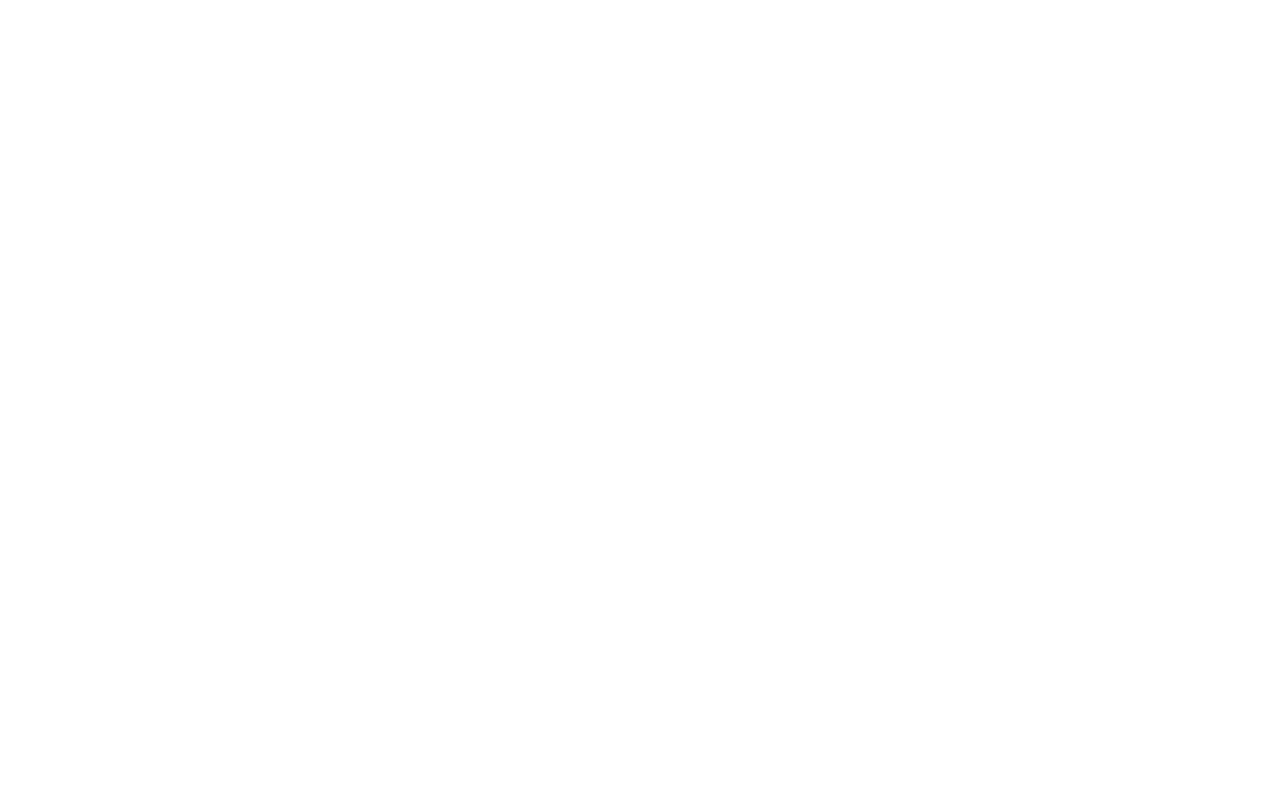
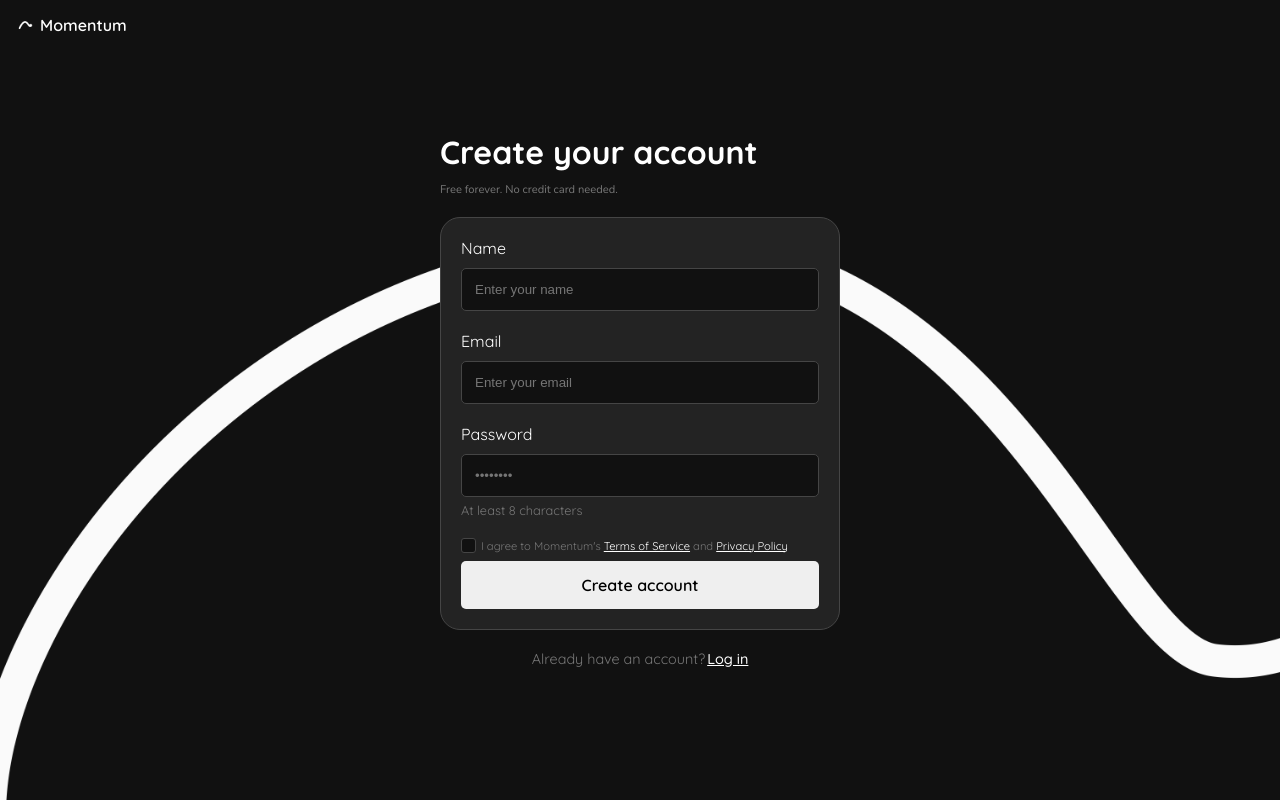
Before and after one commit to viewsouvannasy-cmd/Momentum-code, a React (Vite) app in the folder frontend/: page /sign in a window 1280 px wide. Before the commit this address had no page. Built offline with nearby package versions, Linux system fonts and the light colour scheme.

Commit message:
make a sign up page

```diff
--- a/frontend/src/App.tsx
+++ b/frontend/src/App.tsx
@@ -1,10 +1,12 @@
 import { Routes, Route } from "react-router";
-import { LoginPage } from "./page/loginPage/LoginPage";
+import { LoginPage } from "./page/authPage/LoginPage";
+import { SignupPage } from "./page/authPage/SignupPage";
 
 function App() {
   return (
     <Routes>
       <Route path="/login" element={<LoginPage />} />
+      <Route path="/sign" element={<SignupPage />} />
     </Routes>
   );
 }
--- a/frontend/src/index.css
+++ b/frontend/src/index.css
@@ -11,6 +11,7 @@
   --card-color: #232323;
   --border-card-color: #454545;
   --main-opponent-color: #fafafa;
+  --border-opponent-color: #cccccc;
 }
 
 body {
--- a/frontend/src/page/loginPage/LoginPage.tsx
+++ b/frontend/src/page/authPage/LoginPage.tsx
@@ -1,5 +1,5 @@
 import { Link } from "react-router";
-import "./LoginPage.css";
+import "./authPage.css";
 
 export function LoginPage() {
   return (
@@ -13,14 +13,14 @@
           </div>
           <form>
             <label>Name</label>
-            <input type="text" required placeholder="Your name" />
+            <input type="text" placeholder="Your name" required />
             <label>Password</label>
-            <input type="text" required placeholder="••••••••" />
+            <input type="text" placeholder="••••••••" required />
             <button type="submit">Log in</button>
           </form>
           <p>
             Don't have an account?
-            <Link to="" className="link-to-sign-up">
+            <Link to="/sign" className="link-to-sign-up-login">
               Sign up
             </Link>
           </p>
--- /dev/null
+++ b/frontend/src/page/authPage/SignupPage.tsx
@@ -0,0 +1,62 @@
+import { useState } from "react";
+import { Link } from "react-router";
+import "./authPage.css";
+
+export function SignupPage() {
+  const [isCheck, setIsCheck] = useState(false);
+
+  function handleIsCheck() {
+    setIsCheck(isCheck ? false : true);
+  }
+
+  return (
+    <div className="container-background-image sign">
+      <img src="/background-image.png" />
+      <div>
+        <div className="container-card-form-and-title sign">
+          <div>
+            <h1>Create your account</h1>
+            <span>Free forever. No credit card needed.</span>
+          </div>
+          <form>
+            <label>Name</label>
+            <input type="text" placeholder="Enter your name" required />
+            <label>Email</label>
+            <input type="email" placeholder="Enter your email" required />
+            <div className="box-password-sign-up">
+              <label>Password</label>
+              <input type="text" placeholder="••••••••" required />
+              <span>At least 8 characters</span>
+            </div>
+            <div className="box-submit-and-checkbox-sign-up">
+              <div>
+                <div
+                  className={`checkbox-agree-sign-up ${isCheck && "checked"}`}
+                  role="button"
+                  onClick={handleIsCheck}
+                >
+                  <img src="/icon/check-icon.png" />
+                </div>
+                <p>
+                  I agree to Momentum's <span>Terms of Service</span> and{" "}
+                  <span>Privacy Policy</span>
+                </p>
+              </div>
+              <button type="submit">Create account</button>
+            </div>
+          </form>
+          <p>
+            Already have an account?
+            <Link to="/login" className="link-to-sign-up-login">
+              Log in
+            </Link>
+          </p>
+        </div>
+        <div className="container-logo">
+          <img src="/logo/logo-momentum-black.png" />
+          <p>Momentum</p>
+        </div>
+      </div>
+    </div>
+  );
+}
--- /dev/null
+++ b/frontend/src/page/authPage/authPage.css
@@ -0,0 +1,227 @@
+/* this auth css it reuse between login page and signup page  */
+
+.container-background-image.login,
+.container-background-image.sign {
+  width: 100vw;
+  height: 100vh;
+  background-color: var(--main-background-color);
+  position: relative;
+}
+
+.container-background-image.login > img,
+.container-background-image.sign > img {
+  width: 100%;
+  height: 100%;
+  object-position: bottom;
+  position: absolute;
+}
+
+.container-background-image.login > div,
+.container-background-image.sign > div {
+  width: 100%;
+  height: 100%;
+  display: flex;
+  padding: 15px;
+  align-items: center;
+  justify-content: center;
+  position: absolute;
+}
+
+.container-card-form-and-title.login,
+.container-card-form-and-title.sign {
+  max-width: 400px;
+  width: 100%;
+  margin-bottom: 137px;
+}
+
+.container-card-form-and-title.login > div:first-child,
+.container-card-form-and-title.sign > div:first-child {
+  margin-bottom: 20px;
+  gap: 10px;
+}
+
+.container-card-form-and-title.login > div:first-child > h1,
+.container-card-form-and-title.sign > div:first-child > h1 {
+  margin-bottom: 5px;
+}
+
+.container-card-form-and-title.login > div:first-child > span,
+.container-card-form-and-title.sign > div:first-child > span {
+  color: var(--sub-text-color);
+  font-family: nunito, sans-serif;
+  font-size: 0.7rem;
+}
+
+.container-card-form-and-title.login > form,
+.container-card-form-and-title.sign > form {
+  width: 100%;
+  display: flex;
+  flex-direction: column;
+  padding: 20px;
+  gap: 10px;
+  background-color: var(--card-color);
+  border-radius: 20px;
+  border: 1px solid var(--border-card-color);
+}
+
+.container-card-form-and-title.login > form > label,
+.container-card-form-and-title.sign > form > label {
+  color: var(--hero-text-color);
+}
+
+.container-card-form-and-title.login > form > input,
+.container-card-form-and-title.sign > form > input {
+  padding: 13px;
+  border: none;
+  border-radius: 5px;
+  background-color: var(--main-background-color);
+  border: 1px solid var(--border-card-color);
+  color: var(--hero-text-color);
+  margin-bottom: 10px;
+}
+
+.container-card-form-and-title.login > form > input:focus,
+.container-card-form-and-title.sign > form > input:focus {
+  outline: 1px solid var(--main-opponent-color);
+}
+
+.container-card-form-and-title.login > form > button {
+  border: none;
+  padding: 14px;
+  border-radius: 5px;
+  cursor: pointer;
+  transition: background-color 0.2s;
+  font-weight: 550;
+}
+
+.container-card-form-and-title.login > form > button:hover {
+  background-color: rgba(255, 255, 255, 0.7);
+}
+
+.container-card-form-and-title.login > p,
+.container-card-form-and-title.sign > p {
+  color: var(--sub-text-color);
+  font-size: 0.9rem;
+  text-align: center;
+  margin-top: 20px;
+}
+
+.link-to-sign-up-login {
+  color: var(--hero-text-color);
+  margin-left: 2px;
+  font-weight: 500;
+}
+
+.container-logo {
+  top: 15px;
+  left: 15px;
+  position: absolute;
+  display: flex;
+  gap: 5px;
+}
+
+.container-logo img {
+  width: 20px;
+}
+
+.container-logo p {
+  font-weight: 550;
+}
+
+/* -------- additional from sign page ------ */
+
+/* this style add to input password */
+.container-card-form-and-title.sign {
+  margin-bottom: 0;
+}
+
+.box-password-sign-up {
+  width: 100%;
+  display: flex;
+  flex-direction: column;
+  margin-bottom: 10px;
+}
+
+.box-password-sign-up > input {
+  padding: 13px;
+  border: none;
+  border-radius: 5px;
+  background-color: var(--main-background-color);
+  border: 1px solid var(--border-card-color);
+  color: var(--hero-text-color);
+  margin-top: 10px;
+}
+
+.box-password-sign-up > input:focus {
+  color: var(--hero-text-color);
+}
+
+.box-password-sign-up > span {
+  margin-top: 5px;
+  color: var(--sub-text-color);
+  font-size: 0.8rem;
+  cursor: pointer;
+}
+
+/* this style add to submit button */
+.box-submit-and-checkbox-sign-up {
+  width: 100%;
+}
+
+.box-submit-and-checkbox-sign-up > div {
+  display: flex;
+  align-items: center;
+  gap: 5px;
+}
+
+.box-submit-and-checkbox-sign-up > div > p {
+  font-size: 0.7rem;
+  color: var(--sub-text-color);
+}
+
+.checkbox-agree-sign-up {
+  border: none;
+  width: 15px;
+  height: 15px;
+  border-radius: 3px;
+  border: 1px solid var(--border-card-color);
+  background-color: var(--main-background-color);
+  cursor: pointer;
+  display: flex;
+  align-items: center;
+  justify-content: center;
+}
+
+.checkbox-agree-sign-up img {
+  width: 12px;
+  opacity: 0;
+}
+
+.checkbox-agree-sign-up.checked {
+  background-color: var(--main-opponent-color);
+  border: 1px solid var(--border-opponent-color);
+}
+
+.checkbox-agree-sign-up.checked img {
+  opacity: 1;
+}
+
+.box-submit-and-checkbox-sign-up > div > p > span {
+  color: var(--hero-text-color);
+  text-decoration: underline;
+}
+
+.box-submit-and-checkbox-sign-up > button {
+  width: 100%;
+  border: none;
+  padding: 14px;
+  border-radius: 5px;
+  cursor: pointer;
+  transition: background-color 0.2s;
+  font-weight: 550;
+  margin-top: 8px;
+}
+
+.box-submit-and-checkbox-sign-up > button:hover {
+  background-color: rgba(255, 255, 255, 0.7);
+}
--- a/frontend/src/page/loginPage/LoginPage.css
+++ /dev/null
@@ -1,118 +0,0 @@
-.container-background-image.login {
-  width: 100vw;
-  height: 100vh;
-  background-color: var(--main-background-color);
-  position: relative;
-}
-
-.container-background-image.login > img {
-  width: 100%;
-  height: 100%;
-  object-position: bottom;
-  position: absolute;
-}
-
-.container-background-image.login > div {
-  width: 100%;
-  height: 100%;
-  display: flex;
-  padding: 15px;
-  align-items: center;
-  justify-content: center;
-  position: absolute;
-}
-
-.container-card-form-and-title.login {
-  max-width: 400px;
-  width: 100%;
-  margin-bottom: 90px;
-}
-
-.container-card-form-and-title.login > div:first-child {
-  margin-bottom: 20px;
-  gap: 10px;
-}
-
-.container-card-form-and-title.login > div:first-child > h1 {
-  margin-bottom: 5px;
-}
-
-.container-card-form-and-title.login > div:first-child > span {
-  color: var(--sub-text-color);
-  font-family: nunito, sans-serif;
-  font-size: 0.7rem;
-}
-
-.container-card-form-and-title.login > form {
-  width: 100%;
-  display: flex;
-  flex-direction: column;
-  padding: 20px;
-  gap: 10px;
-  background-color: var(--card-color);
-  border-radius: 20px;
-  border: 1px solid var(--border-card-color);
-}
-
-.container-card-form-and-title.login > form > label {
-  color: var(--hero-text-color);
-}
-
-.container-card-form-and-title.login > form > input {
-  padding: 13px;
-  border: none;
-  border-radius: 5px;
-  background-color: var(--main-background-color);
-  border: 1px solid var(--border-card-color);
-  color: var(--hero-text-color);
-}
-
-.container-card-form-and-title.login > form > input:focus {
-  outline: 1px solid var(--main-opponent-color);
-}
-
-.container-card-form-and-title.login > form > input {
-  margin-bottom: 10px;
-}
-
-.container-card-form-and-title.login > form > button {
-  border: none;
-  padding: 14px;
-  border-radius: 5px;
-  cursor: pointer;
-  transition: background-color 0.2s;
-  font-weight: 550;
-}
-
-.container-card-form-and-title.login > form > button:hover {
-  background-color: rgba(255, 255, 255, 0.7);
-}
-
-.container-card-form-and-title.login > p {
-  color: var(--sub-text-color);
-  font-size: 0.9rem;
-  text-align: center;
-  margin-top: 20px;
-}
-
-.link-to-sign-up {
-  color: var(--hero-text-color);
-  margin-left: 2px;
-  font-weight: 500;
-}
-
-.container-logo {
-  top: 15px;
-  left: 15px;
-  position: absolute;
-  display: flex;
-  gap: 5px;
-}
-
-.container-logo img {
-  width: 20px;
-}
-
-.container-logo p {
-  font-weight: 550;
-}
```
Also changed, not shown: frontend/public/icon/check-icon.png (added).
